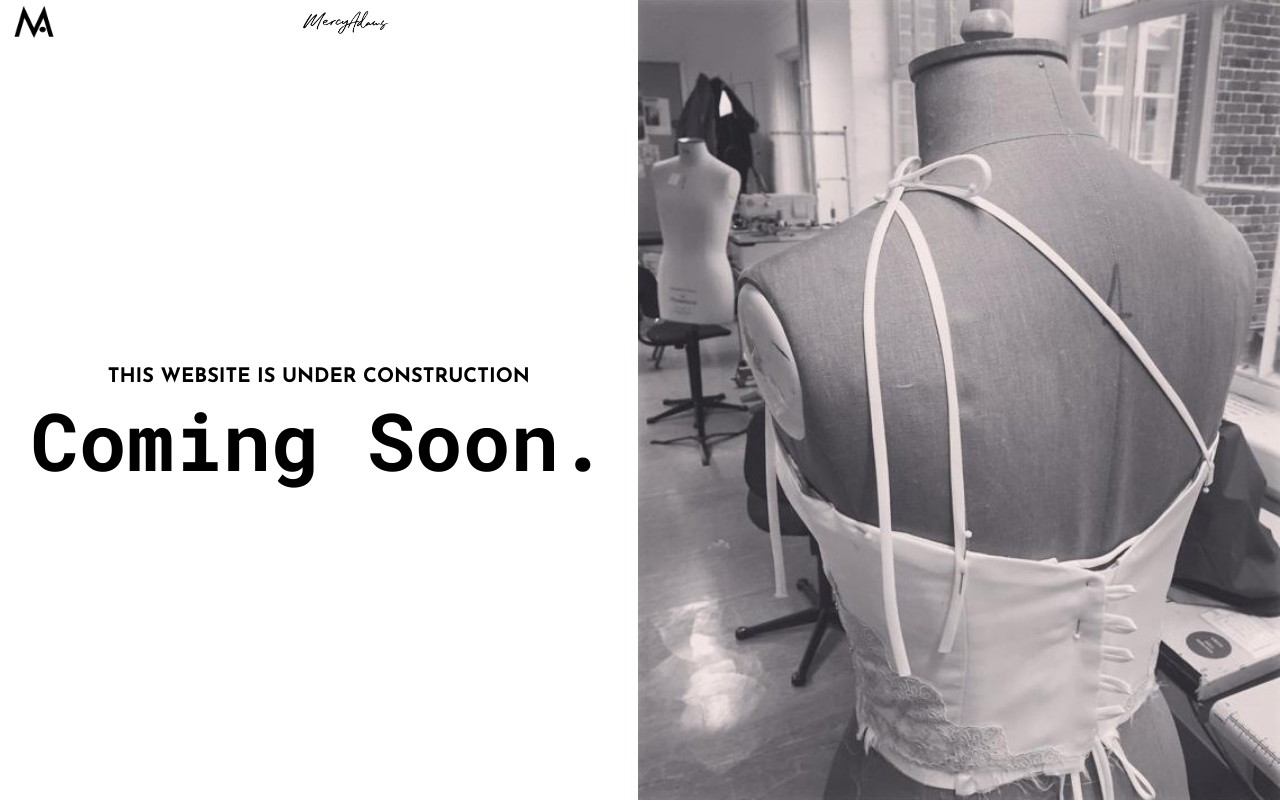
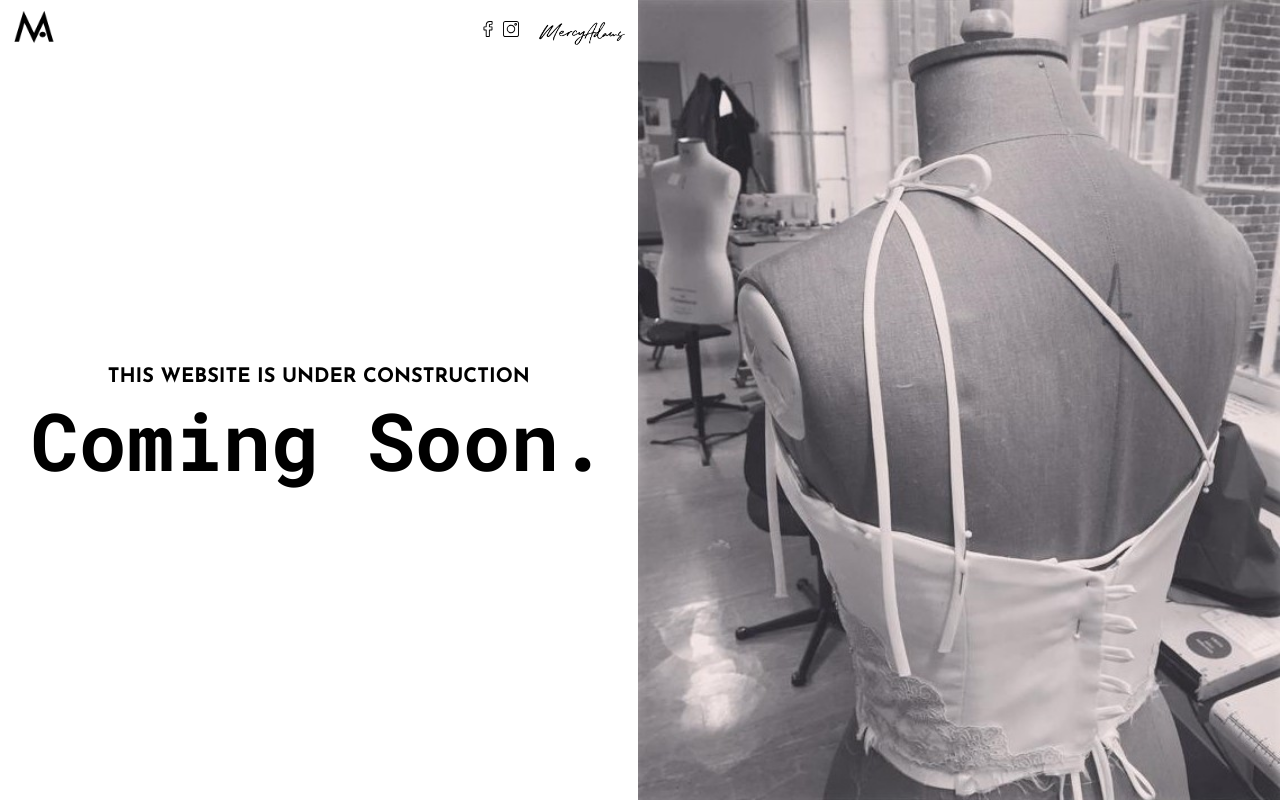
Before and after one commit to jidemobell/fashion, a React (Create React App) app: page / in a window 1280 px wide. Built offline with nearby package versions, Linux system fonts and the light colour scheme.

Commit message:
update app with icons

```diff
--- a/src/App.css
+++ b/src/App.css
@@ -30,6 +30,12 @@
 }
 
 
+.flex-row-centered{
+	display: flex;
+	flex-direction: row;
+	align-items: center;
+}
+
 /* app styles */
 
 .App {
@@ -57,11 +63,13 @@
 	height: 30px;
 	margin-top: 5px;
 	margin-right: 5px;
+	margin-left: 10px;
 }
 
 .brand{
 	width: 60px;
 	height: 40px;
+	margin-top: 5px;
 }
 
 .body{
@@ -73,3 +81,15 @@
 	font-size: 20px;
 	margin: unset;
 }
+
+.social-media{
+	width: 16px;
+	margin-right: 7px;
+	cursor: pointer;
+	opacity: 1;
+	transition: opacity 2s ease-in-out;
+}
+
+.social-media:hover{
+	opacity: 0;
+}
--- a/src/App.js
+++ b/src/App.js
@@ -1,8 +1,10 @@
 import React from "react";
 import prinmia from "./image/prinmia2.jpeg";
 import signature from "./image/signature.png";
+import facebook from "./image/icons/facebook.svg";
+import instagram from "./image/icons/instagram.svg";
 import brand from "./image/brand.PNG";
-import './responsive.css'
+import "./responsive.css";
 import "./App.css";
 
 function App() {
@@ -11,8 +13,17 @@ function App() {
       <section className="content">
         <header className="flex-row header">
           <img src={brand} alt="signature" className="brand" />
-          <img src={signature} alt="signature" className="signature" />
-					<div></div>
+          <div className="flex-row-centered">
+            <div className="flex-row">
+              <a href='https://facebook.com/mercyadamsclothings' target='_blank' rel="noopener noreferrer">
+                <img src={facebook} alt="signature" className="social-media" />
+              </a>
+              <a href='https://intagram.com/mercyadams_in_seams' target='_blank' rel="noopener noreferrer">
+                <img src={instagram} alt="signature" className="social-media" />
+              </a>
+            </div>
+            <img src={signature} alt="signature" className="signature" />
+          </div>
         </header>
         <div className="flex-col-centered body">
           <p id="first" className="josefina">
```
Also changed, not shown: .travis.yml.
